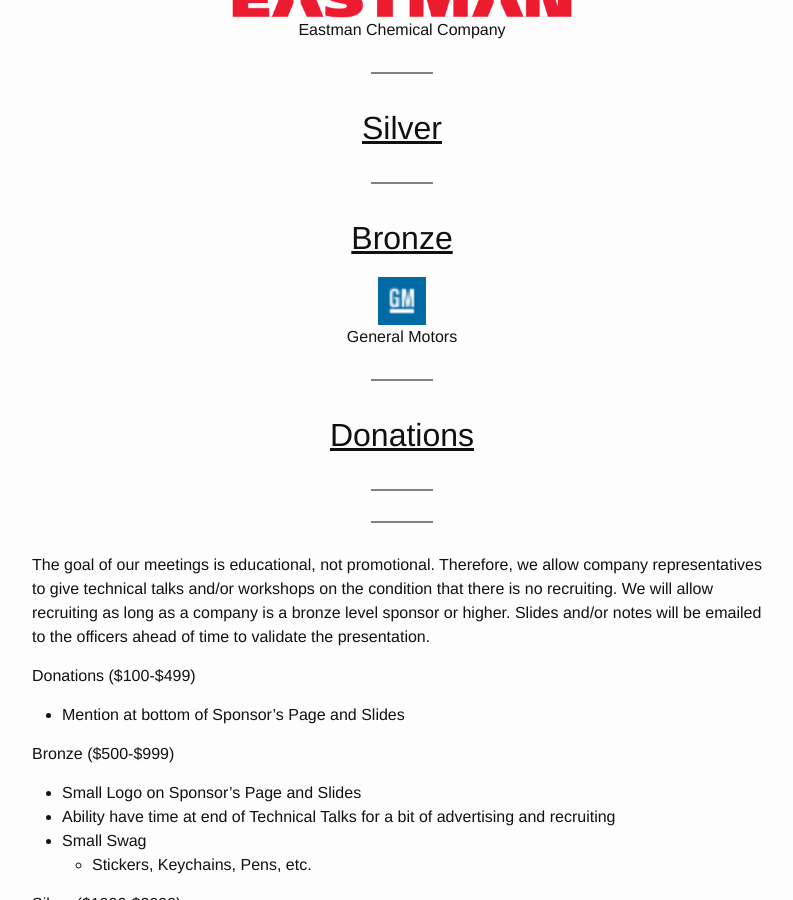
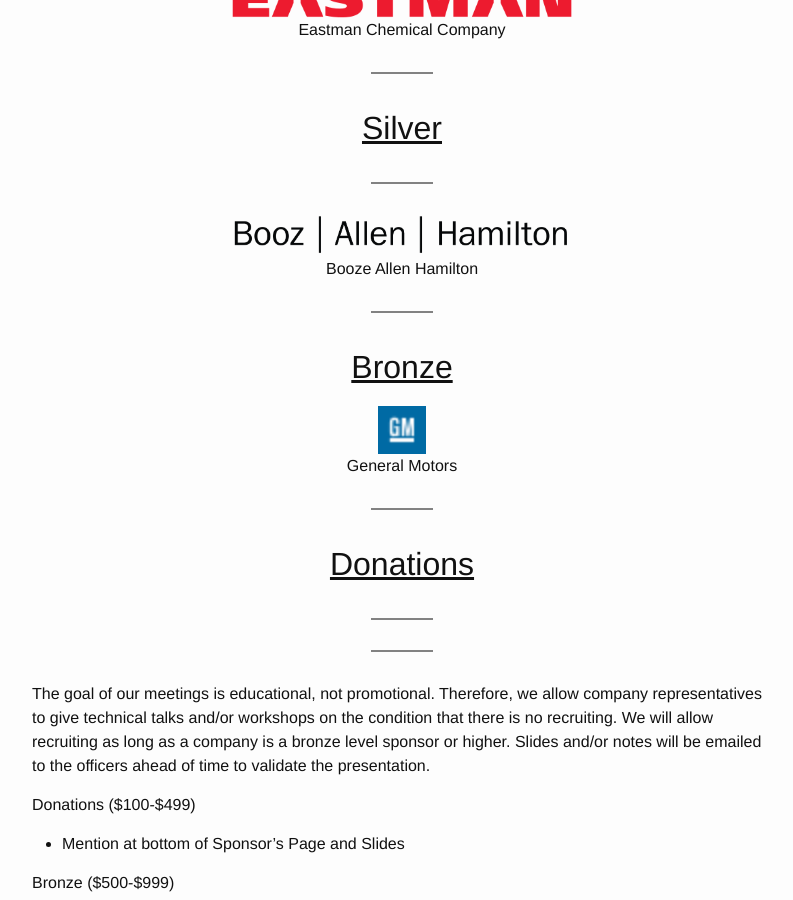
Before and after one commit to VTCSec/vtcsec.org, a Jekyll site: the page built from sponsors.md, in a window 1280 px wide and 900 px high, scrolled down 767 px. Shown: the whole window, without its empty margins (238-1031 px from the left). Built offline with Jekyll 4.4.1, drawn with Linux system fonts in a browser that asks for light colours.

Commit message:
Added BAH Logo to sponsors page

```diff
--- a/sponsors.md
+++ b/sponsors.md
@@ -18,6 +18,11 @@
 Eastman Chemical Company</p>
 <hr>
 <h2 align="center"><u>Silver</u></h2><hr>
+<p align="center">
+<a href="https://www.boozallen.com/" target="_blank"><img src="http://vtcsec.org/images/BAHLogo.png" alt="Booze Allen Hamilton Logo" align="center" width="340"></a>
+<br>
+Booze Allen Hamilton</p>
+<hr>
 <h2 align="center"><u>Bronze</u></h2>
 <p align="center">
 <a href="https://www.gm.com/" target="_blank"><img src="http://www.vtcsec.org/images/sponsor-gm-tiny.gif" alt="General Motors Logo" align="center" height="48" width="48"></a>
```
Also changed, not shown: images/BAHLogo.png (added).
